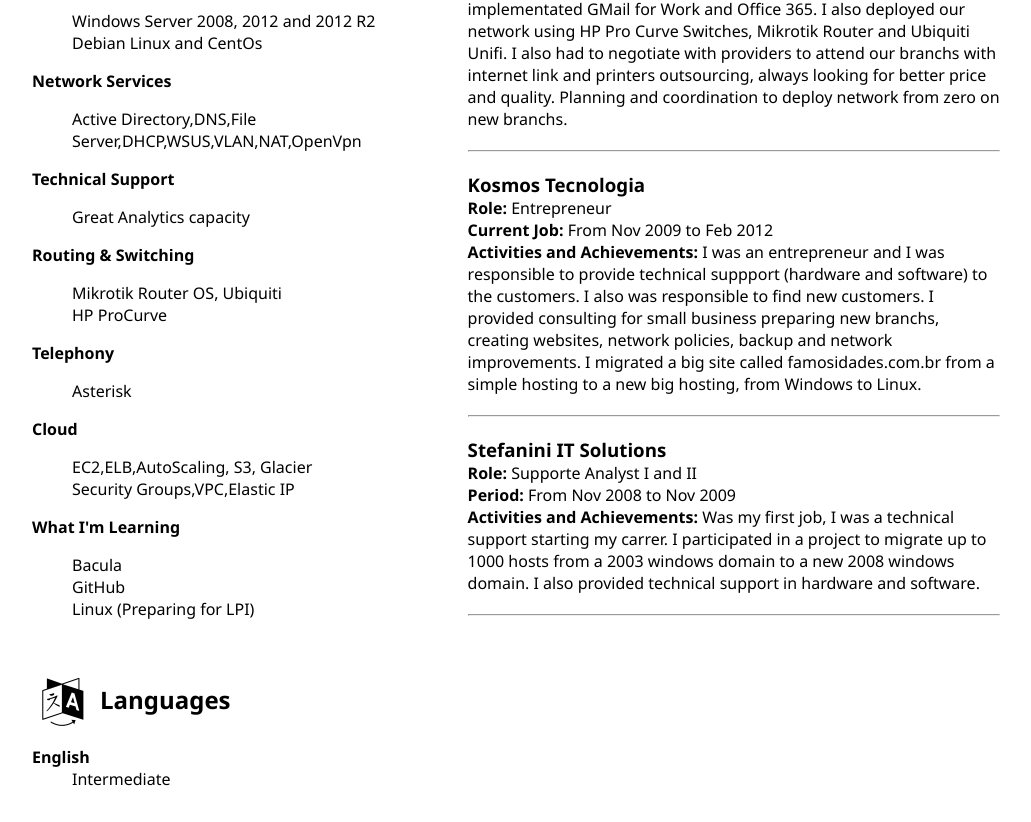
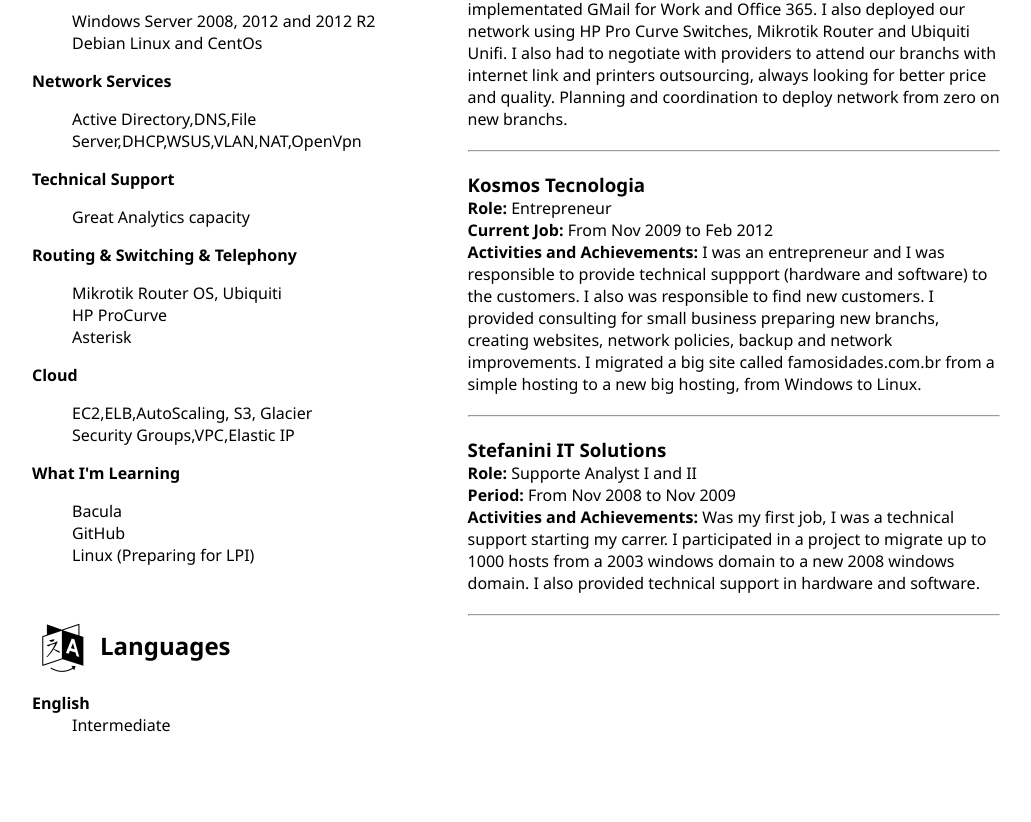
Before and after one commit to nataliathomaz/curriculo, a plain HTML site: page index.html in a window 1280 px wide. Shown: the part 769-1591 px from the top of the page, without its empty margins (124-1155 px from the left). After the commit the page ends 1537 px from the top, so only its background shows below. Drawn offline with Linux system fonts and the light colour scheme.

Commit message:
Knowledges
Incremented with Asterisk, GitHub

```diff
--- a/index.html
+++ b/index.html
@@ -81,24 +81,20 @@
 
                             </ul>
                         </dd>
-                        <dt>Routing & Switching</dt>
+                        <dt>Routing & Switching & Telephony</dt>
                         <dd>
                             <ul>
                                 <li>Mikrotik Router OS, Ubiquiti</li>
                                 <li>HP ProCurve</li>
+				<li>Asterisk</li>
                              </ul>
                         </dd>
-			    <dt>Telephony</dt>
-                        <dd>
-                            <ul>
-                                <li>Asterisk</li>
-                                                             </ul>
-                        </dd>
+
                         <dt>Cloud</dt>
                         <dd>
                             <ul>
                                 <li>EC2,ELB,AutoScaling, S3, Glacier</li>
-								<li>Security Groups,VPC,Elastic IP</li>
+				<li>Security Groups,VPC,Elastic IP</li>
 
                             </ul>
                         </dd>
@@ -106,7 +102,7 @@
                         <dd>
                             <ul>
                                 <li>Bacula</li>
-				    <li>GitHub </li>
+				 <li>GitHub </li>
                                 <li>Linux (Preparing for LPI) </li>
                             </ul>
                         </dd>
```
